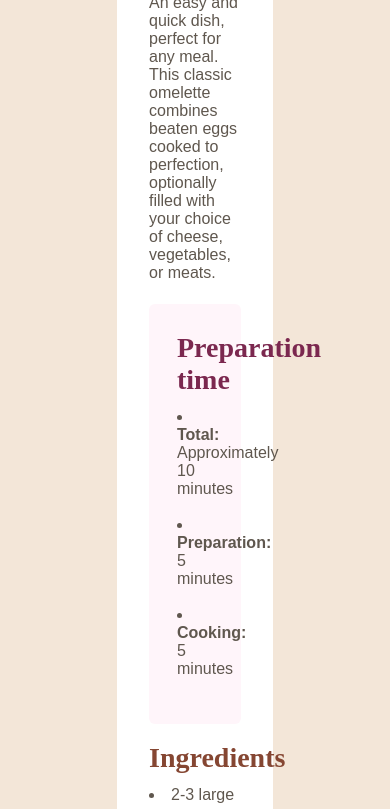
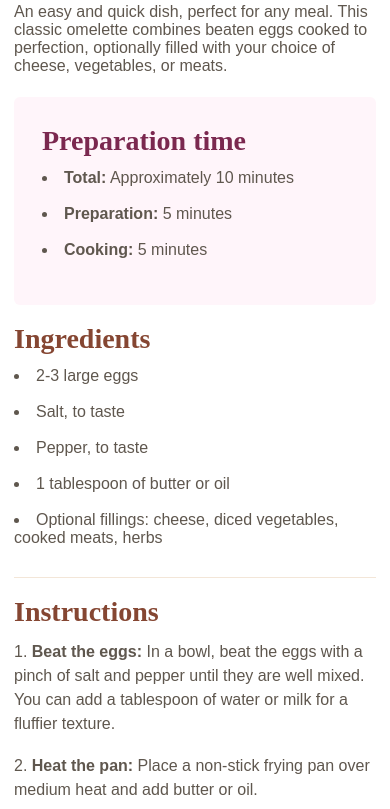
Before and after one commit to BitWizCoder/frontendmentor-projects, a plain HTML site: page recipe-page-main/index.html in a window 390 px wide. Shown: the part 291-1100 px from the top of the page. Drawn offline with Linux system fonts and the light colour scheme.

Commit message:
aded responsivenes

```diff
--- a/recipe-page-main/style.css
+++ b/recipe-page-main/style.css
@@ -32,7 +32,7 @@ body {
 /* Container */
 .container {
   background-color: var(--white);
-  width: 40%;
+  max-width: 60%;
   margin: 60px auto;
   padding: 32px;
   border-radius: 12px;
@@ -138,3 +138,23 @@ td:nth-child(even) {
   text-decoration: none;
   color: var(--stone-600);
 }
+
+/* Mobile Version */
+@media only screen and (max-width: 810px) {
+  body {
+    background-color: var(--white);
+  }
+
+  /* Container */
+  .container {
+    background-color: var(--white);
+    max-width: 100%;
+    margin: 14px;
+    padding: 0;
+  }
+
+  .image {
+    width: 100%;
+    border-radius: 6px;
+  }
+}
```
